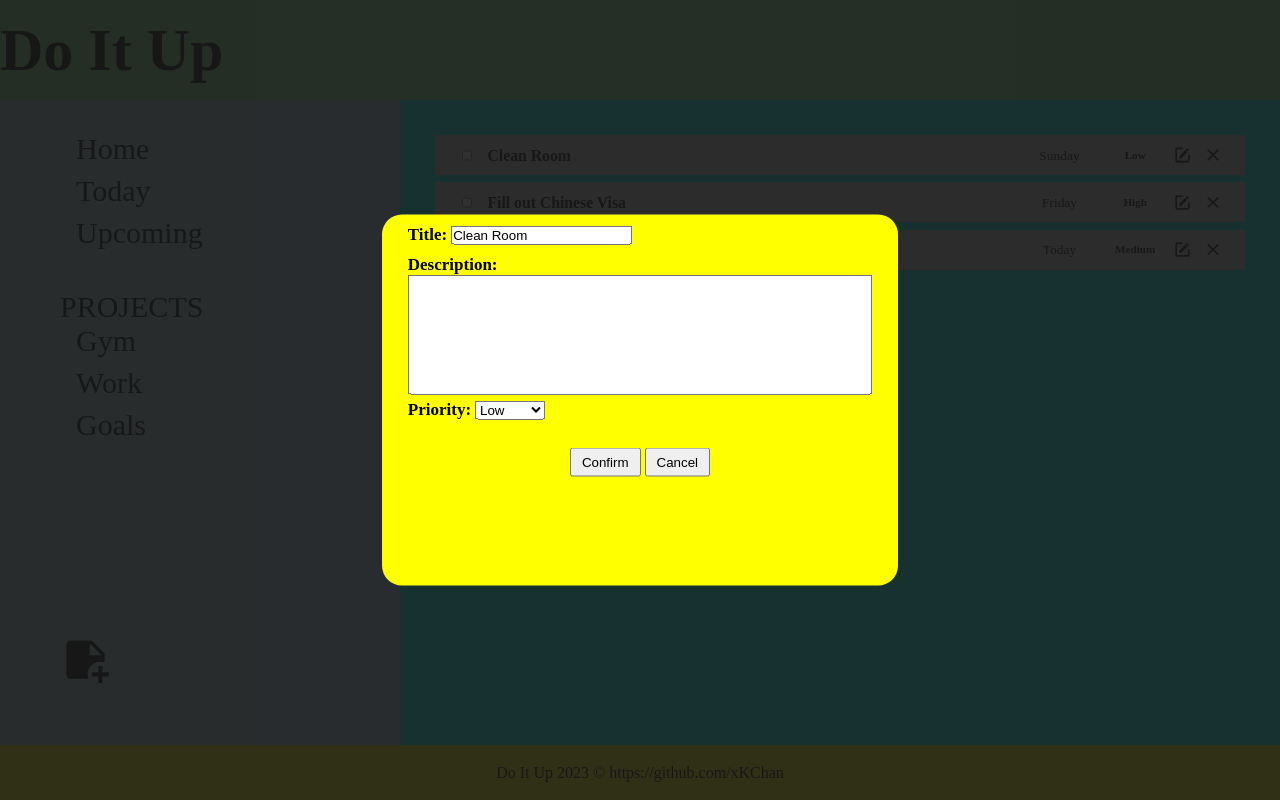
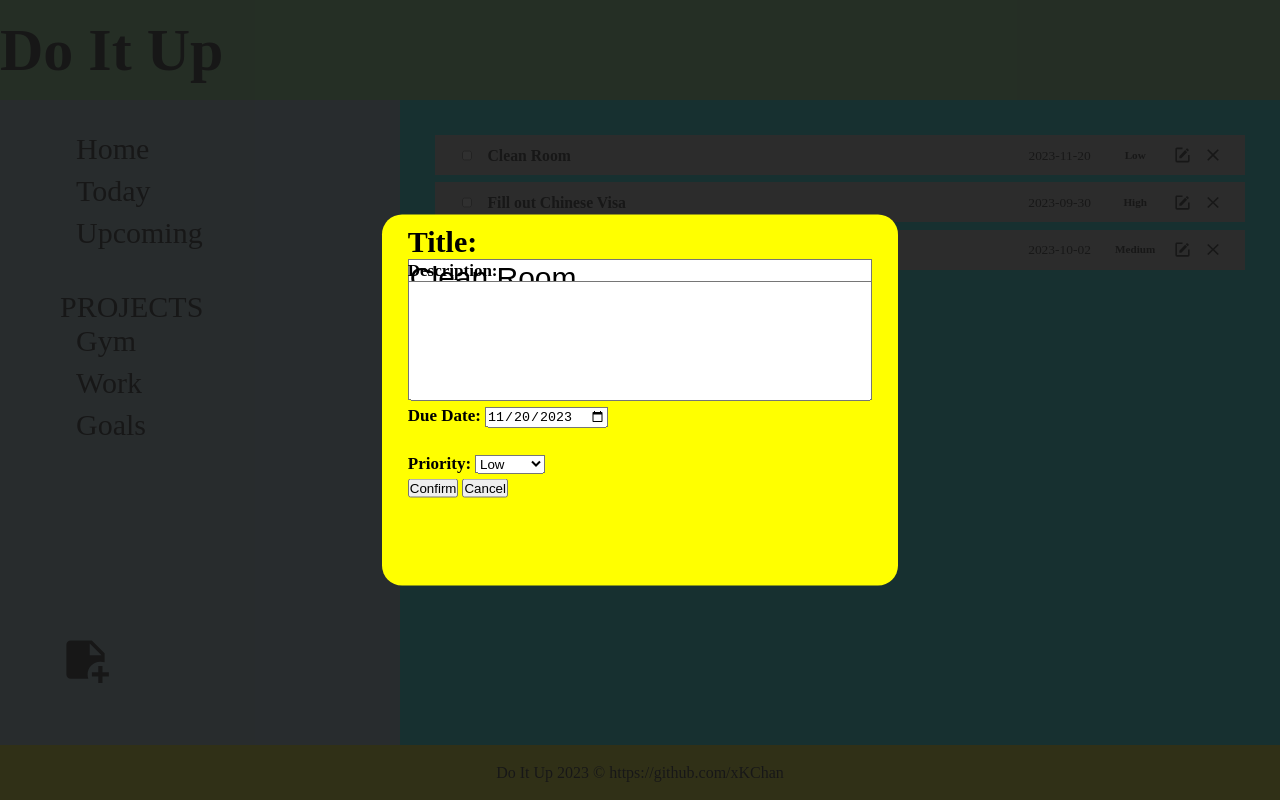
Before and after one commit to xKChan/toDoApp, a website built with webpack: page dist/index.html in a window 1280 px wide. Both pictures are taken after a click on the picture 1183 px from the left and 155 px from the top of the page. Built offline with nearby package versions, Linux system fonts and the light colour scheme.

Commit message:
Date function can now be picked with interactice dateopicker. Can also be edited to change date.  Cannot pick date that has passed

```diff
--- a/src/style.css
+++ b/src/style.css
@@ -295,3 +295,12 @@
   font-size: 17px;
   font-weight: bold;
 }
+
+#editTitle {
+  font-size: 30px;
+  width: 100%;
+}
+
+.row1Edit label {
+  font-size: 30px;
+}
--- a/src/tasks.js
+++ b/src/tasks.js
@@ -2,20 +2,20 @@ export const myTasks = [
   {
     title: "Clean Room",
     description: "",
-    dueDate: "Sunday",
+    dueDate: "2023-11-20",
     priority: "Low",
   },
   {
     title: "Fill out Chinese Visa",
     description: "Fill out application for chinese visas",
-    dueDate: "Friday",
+    dueDate: "2023-09-30",
     priority: "High",
   },
   {
     title: "Pack up items to move to new house",
     description:
       "Pack up all items to move to new house when its done building",
-    dueDate: "Today",
+    dueDate: "2023-10-02",
     priority: "Medium",
   },
 ];
--- a/src/ui.js
+++ b/src/ui.js
@@ -11,6 +11,11 @@ const projects = ["Gym", "Work", "Goals"];
 const initialize = document.querySelector("#content");
 const sidebar = document.querySelector(".sidebar");
 const projectTasks = document.querySelector(".tasks");
+
+var tzoffset = new Date().getTimezoneOffset() * 60000; //offset in milliseconds
+var localISOTime = new Date(Date.now() - tzoffset).toISOString().slice(0, -1);
+document.querySelector("#dueDate").min = localISOTime.split("T")[0];
+document.querySelector("#editDueDate").min = localISOTime.split("T")[0];
 
 export default function initializeUi() {
   createSidebar();
@@ -262,6 +267,7 @@ function editBtn() {
           document.querySelector("#editDescription").value =
             myTasks[i].description;
           document.querySelector("#editPriority").value = myTasks[i].priority;
+          document.querySelector("#editDueDate").value = myTasks[i].dueDate;
           editTask();
           return;
         }
@@ -309,6 +315,7 @@ function confirmEdit() {
     myTasks[task].description =
       document.querySelector("#editDescription").value;
     myTasks[task].priority = document.querySelector("#editPriority").value;
+    myTasks[task].dueDate = document.querySelector("#editDueDate").value;
     hideEdit();
     displayTasks();
   });
```
Also changed, not shown: dist/index.html, dist/main.js.
